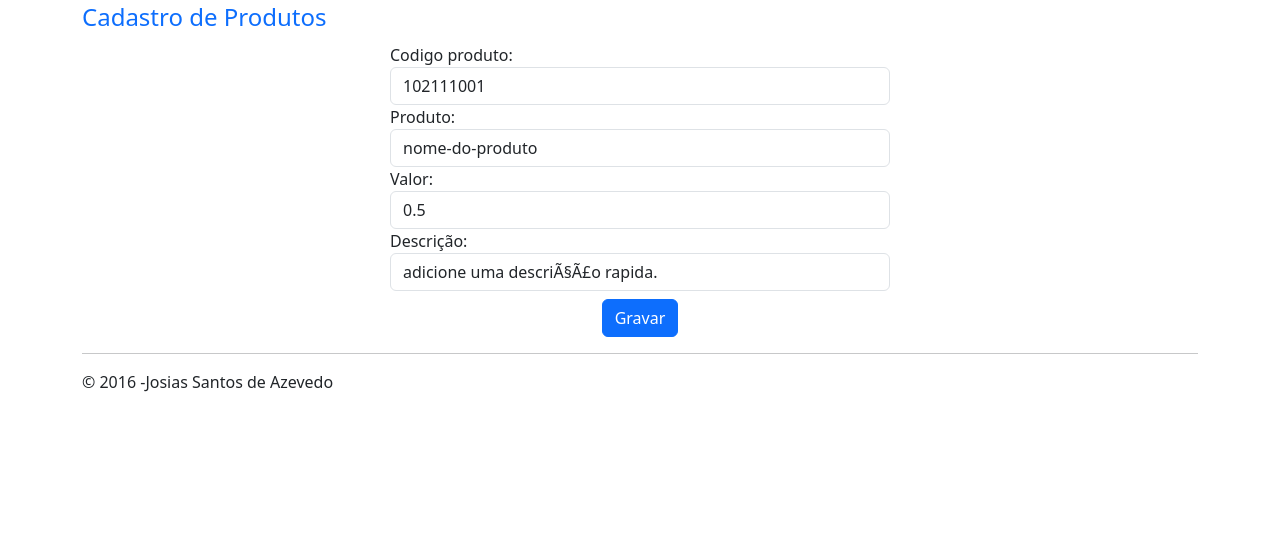
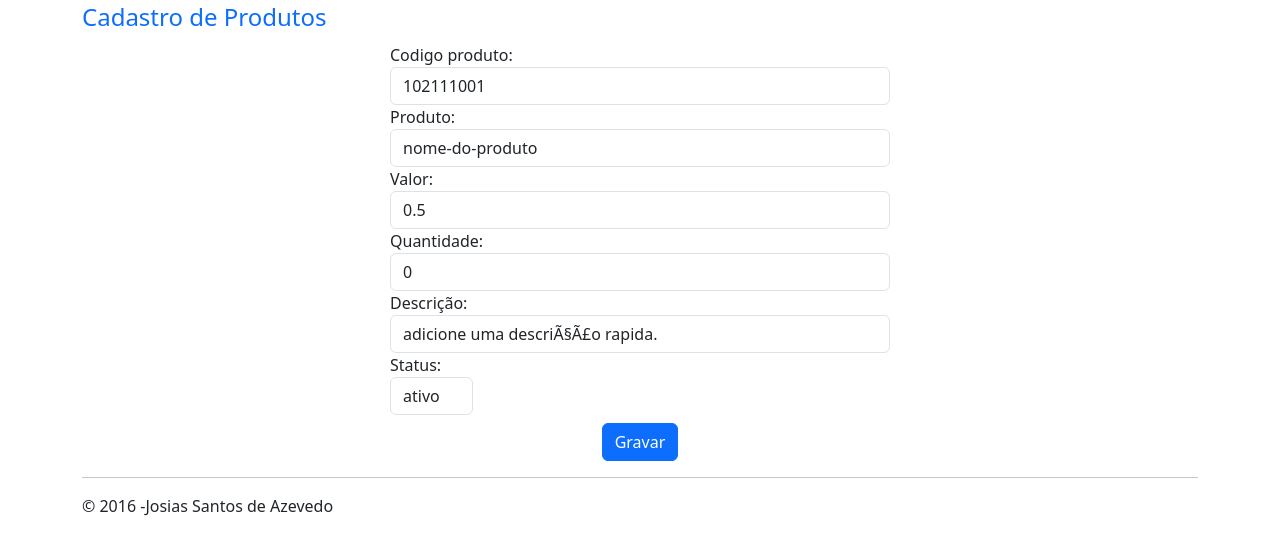
Before and after one commit to jolobos/natura_ted, a PHP site: page /produtos/alterar.php?id_produto=12 in a window 1280 px wide. Shown: the part 181-736 px from the top of the page. Run offline with PHP 8.4, Linux system fonts and the light colour scheme; a user stored in the database is signed in; data comes from the database, SQL or seed files in the repository.

Commit message:
resolvendo a questao da quantidade em produtos

```diff
--- a/produtos/alterar.php
+++ b/produtos/alterar.php
@@ -16,14 +16,16 @@
 if(!empty($_POST) ){
 $cod_prod = $_POST['cod_prod'];
 $produto = $_POST['produto'];
+$quantidade = $_POST['quantidade'];
 $valor = $_POST['valor'];
 $descricao = $_POST['descricao'];
+$status = $_POST['status'];
 $id = $_POST['id_produto'];
-		$sql ='UPDATE produtos SET cod_prod=?, produto=?,valor=?,descricao=?
+		$sql ='UPDATE produtos SET cod_prod=?, produto=?,quantidade=?,valor=?,descricao=?,status=?
 		WHERE id_produto=?';
 		try {
 		$insercao = $conexao->prepare($sql);
-		$ok = $insercao->execute(array ($cod_prod,$produto,$valor,$descricao,$id));
+		$ok = $insercao->execute(array ($cod_prod,$produto,$quantidade,$valor,$descricao,$status,$id));
 		}catch(PDOException $r){
 			//$msg= 'Problemas com o SGBD.'.$r->getMessage();
 			$ok = False;
@@ -93,11 +95,26 @@
 							<input type = "text" name="valor" value="<?php echo $dado['valor']; ?>"  class="form-control input-md"/>
 						</div>
 					</div>
+                                        <div class="form-group" style="max-width: 500px;margin: auto;" >
+						<label class="col-md-4 control-label">Quantidade: </label>
+						<div>
+							<input type = "text" name="quantidade" class="form-control input-md" value="<?php echo $dado['quantidade']; ?>"  />
+						</div>
+					</div>
 					<div class="form-group" style="max-width: 500px;margin: auto;" >
 						<label class="col-md-4 control-label" >Descrição: </label>
 						<div>
 							<input type = "text" name="descricao" value="<?php echo $dado['descricao']; ?>"  class="form-control input-md"/>
 						</div>
+					</div>
+                                        <div class="form-group" style="max-width: 500px;margin: auto;" >
+						<label class="col-md-4 control-label" >Status: </label>
+						<div class="col-sm-2">
+							<select name="status" class="form-control">
+                                                        <option value="1">ativo</option>
+                                                        <option value="0">desativado</option>
+                                                    </select>
+                                                </div>
 					</div>
 
 							<input type = "hidden" name="id_produto" value="<?php echo $dado['id_produto'] ;?>" />
--- a/produtos/deletar.php
+++ b/produtos/deletar.php
@@ -74,7 +74,12 @@
 <p>Codigo produto: <?php echo $dado['cod_prod'];?> </p>
 <p>Produtos: <?php echo $dado['produto'];?> </p>
 <p>Valor: <?php echo'$ '. $dado['valor'];?> </p>
+<p>Quantidade: <?php echo $dado['quantidade'];?> </p>
 <p>Descrição: <?php echo $dado['descricao'];?> </p>
+<?php if($dado['status'] > 0){ $status = 'ativo'; }else{ $status = 'desativado';}
+echo '<p>Descricao: '.$status.'</p>
+';
+?>
 <input type="hidden" name="id_produto" value="<?php echo $dado['id_produto'];?>"/>
 <input type ="submit" value="Deletar" class="btn btn-danger"/>
 <a href = "listagem_p.php" class="btn btn-success">voltar</a>
--- a/produtos/ver.php
+++ b/produtos/ver.php
@@ -42,7 +42,13 @@
 <p>Codigo produto: <?php echo $dado['cod_prod'];?> </p>
 <p>Produto: <?php echo $dado['produto'];?> </p>
 <p>Valor: <?php echo '$ '.$dado['valor'];?> </p>
+<p>Quantidade: <?php echo $dado['quantidade'];?> </p>
 <p>Descricao: <?php echo $dado['descricao'];?> </p>
+<?php if($dado['status'] > 0){ $status = 'ativo'; }else{ $status = 'desativado';}
+echo '<p>Descricao: '.$status.'</p>
+';
+?>
+
 
 <a class="btn btn-success" href = "listagem_p.php">voltar</a>
 
--- a/relatorios/produto/a.php
+++ b/relatorios/produto/a.php
@@ -1,6 +1,7 @@
 <?php
+$nivel=1;
 require_once('../../verifica_session.php');
-$nivel=1;
+
 ?>
 
 <!DOCTYPE html>
```
Also changed, not shown: nbproject/private/private.xml (+1 -10 lines), produtos/busca_pr.php (+5 -4 lines), produtos/insere.php (+19 -3 lines), produtos/listagem_p.php (+4 -3 lines), tela_principal.php (+5 -5 lines).
